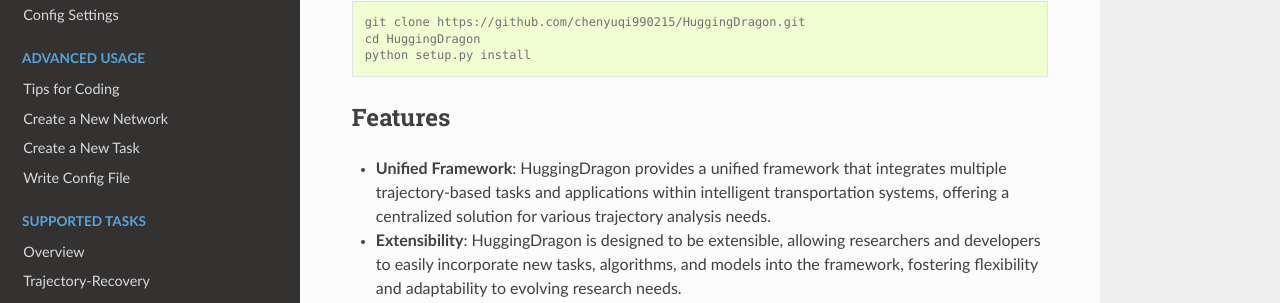
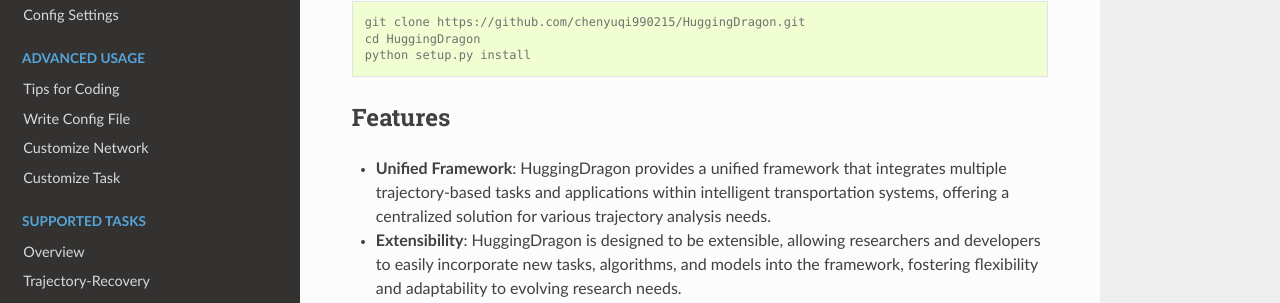
Before and after one commit to chenyuqi990215/HuggingDragon-Docs, a Sphinx documentation site: the page built from docs/source/index.rst, in a window 1280 px wide. Shown: the part 557-860 px from the top of the page. Built offline with Sphinx 7.4.7 and the Read the Docs theme 2.0.0, drawn with Linux system fonts in a browser that asks for light colours.

Commit message:
add config

```diff
--- a/docs/source/advanced/network.rst
+++ b/docs/source/advanced/network.rst
@@ -1,3 +1,3 @@
-######################
-Creating a New Network
-######################
+#################
+Customize Network
+#################
--- a/docs/source/advanced/task.rst
+++ b/docs/source/advanced/task.rst
@@ -1,3 +1,3 @@
-###################
-Creating a New Task
-###################
+##############
+Customize Task
+##############
--- a/docs/source/index.rst
+++ b/docs/source/index.rst
@@ -68,9 +68,9 @@ Features
    :caption: Advanced Usage
 
    Tips for Coding<advanced/tips.rst>
-   Create a New Network<advanced/network.rst>
-   Create a New Task<advanced/task.rst>
    Write Config File<advanced/config.rst>
+   Customize Network<advanced/network.rst>
+   Customize Task<advanced/task.rst>
 
 .. toctree::
    :hidden:
```
Also changed, not shown: 8 other files.
